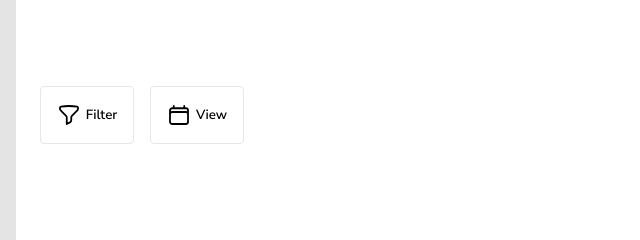
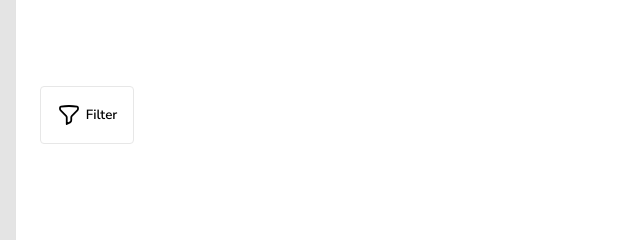
Before and after one commit to Mariella-Arias/expense-tracker, a plain HTML site: page index.html in a window 1280 px wide. Shown: the part 227-467 px from the top of the page, 0-640 px from the left. Drawn offline with Linux system fonts and the light colour scheme.

Commit message:
Remove unused button

```diff
--- a/index.html
+++ b/index.html
@@ -132,23 +132,6 @@
           </svg>
           <span>Filter</span>
         </button>
-        <button class="btn btn-control">
-          <svg
-            xmlns="http://www.w3.org/2000/svg"
-            fill="none"
-            viewBox="0 0 24 24"
-            stroke-width="1.8"
-            stroke="currentColor"
-            class="icon-view"
-          >
-            <path
-              stroke-linecap="round"
-              stroke-linejoin="round"
-              d="M6.75 3v2.25M17.25 3v2.25M3 18.75V7.5a2.25 2.25 0 0 1 2.25-2.25h13.5A2.25 2.25 0 0 1 21 7.5v11.25m-18 0A2.25 2.25 0 0 0 5.25 21h13.5A2.25 2.25 0 0 0 21 18.75m-18 0v-7.5A2.25 2.25 0 0 1 5.25 9h13.5A2.25 2.25 0 0 1 21 11.25v7.5"
-            />
-          </svg>
-          <span>View</span>
-        </button>
       </div>
       <ul id="expense-list"></ul>
     </div>
```
